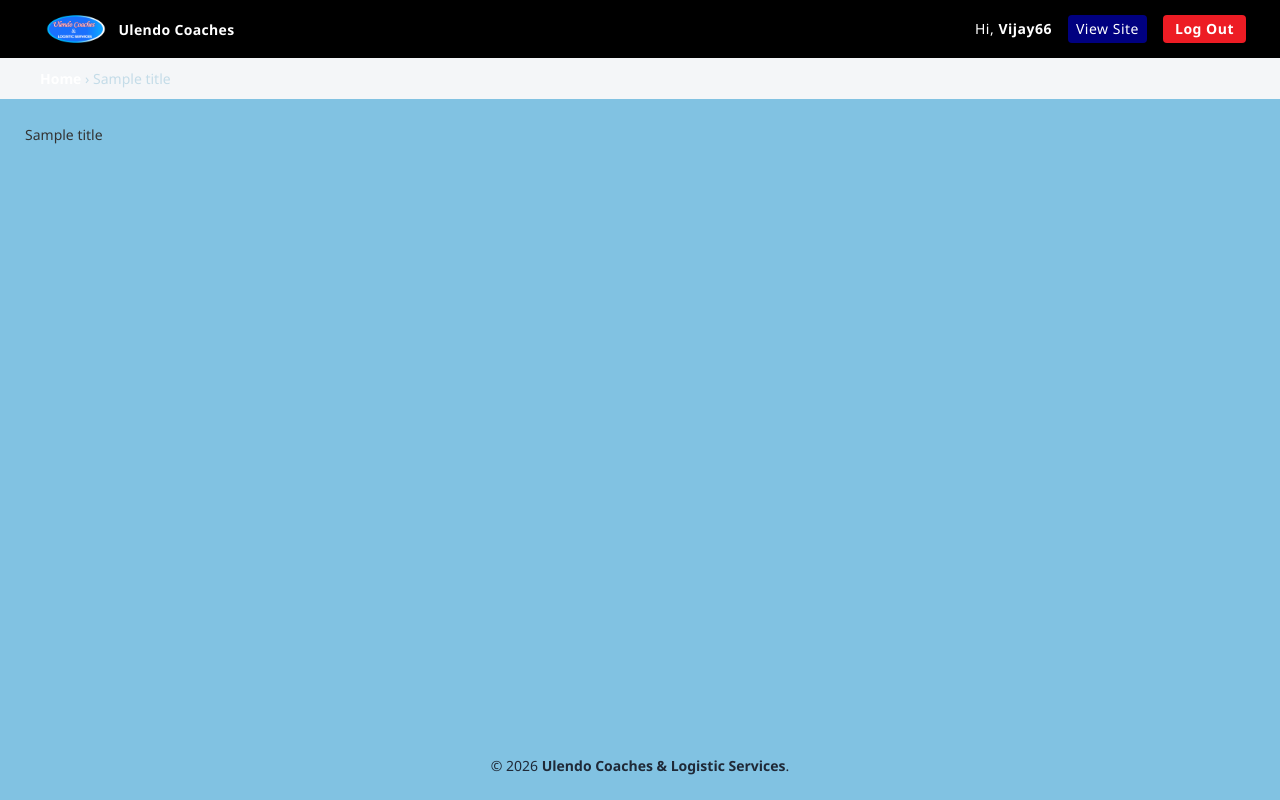
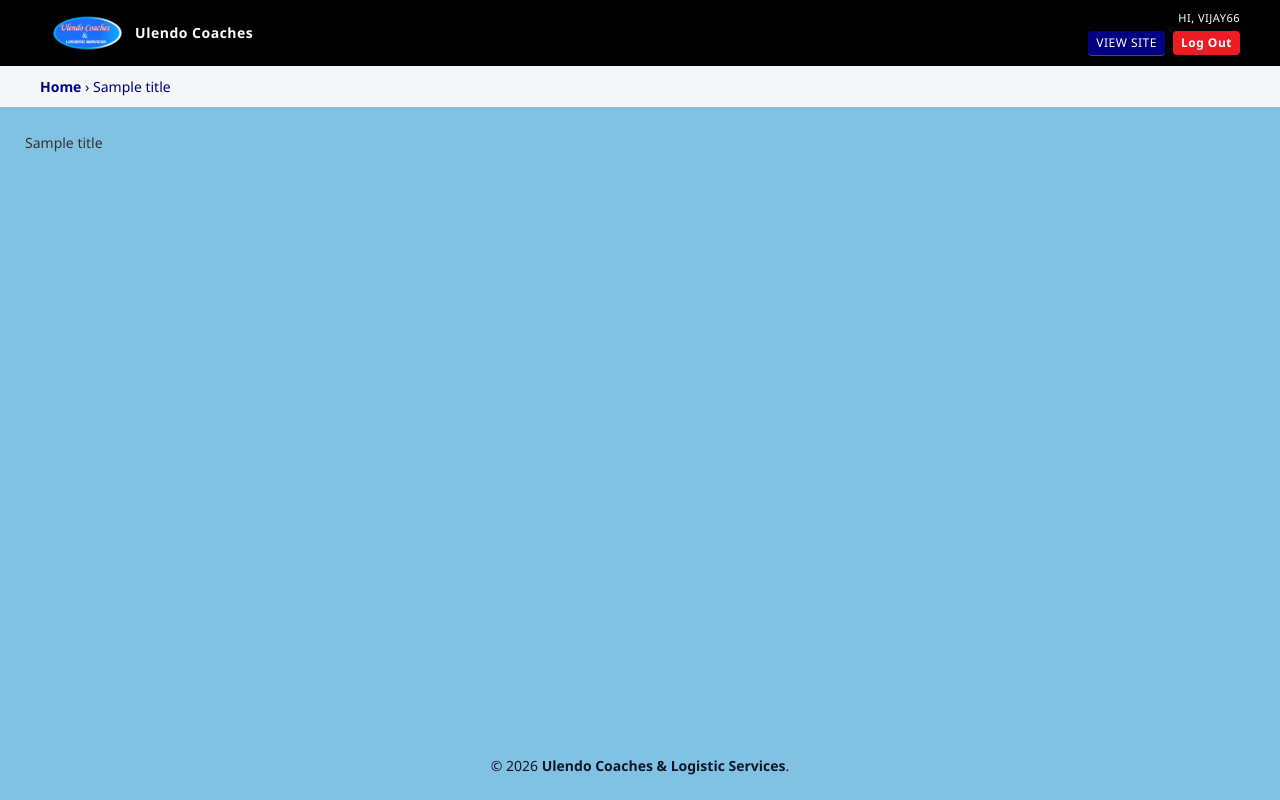
Before and after one commit to chiumiavijay/ulendo-coaches, a Django app: template website/templates/admin/index.html in a window 1280 px wide. Run offline with Django 5.2, Linux system fonts and the light colour scheme; a user stored in the database is signed in; tables that the repository leaves empty hold one stand-in row (values such as "Sample post"); the template is opened without the code that fills it: most values are stand-ins (such as "Sample title", 1, 10 or a date in 2020); some libraries are stand-ins or nearby versions.

Commit message:
Update base_site.html

```diff
--- a/website/templates/admin/base_site.html
+++ b/website/templates/admin/base_site.html
@@ -12,7 +12,7 @@
 <script src="https://cdn.tailwindcss.com"></script>
 
 <style>
-    /* --- 1. GLOBAL BACKGROUND (SKY BLUE EVERYWHERE) --- */
+    /* --- 1. GLOBAL BACKGROUND (SKY BLUE) --- */
     html, body, body.login {
         background: #81C2E2 !important;
         margin: 0;
@@ -25,7 +25,7 @@
         padding: 25px !important;
     }
 
-    /* --- 2. NAVBAR / HEADER (KEEP BLACK) --- */
+    /* --- 2. BLACK NAVBAR ONLY --- */
     #header, .login #header {
         background: #000000 !important;
         color: #ffffff !important;
@@ -34,14 +34,27 @@
         letter-spacing: 0.5px;
     }
 
-    /* --- 3. OTHER HEADERS → NAVY BLUE --- */
+    /* --- 3. NAVY BLUE HEADERS & ACCENTS --- */
     .module caption, .module h2, thead th, .module h3 {
-        background: dark !important;
+        background: #000080 !important; /* Navy Blue */
         color: #ffffff !important;
         text-transform: capitalize !important;
     }
 
+    .aligned label, .breadcrumbs a, .deletelink {
+        color: #000080 !important; /* Navy Blue Text */
+        font-weight: 600;
+        text-transform: capitalize !important;
+    }
+
     thead th a { color: #ffffff !important; }
+
+    .breadcrumbs {
+        background: #f4f6f8 !important;
+        color: #000080 !important;
+        border-bottom: 1px solid #ddd;
+        padding: 10px 15px;
+    }
 
     /* --- 4. WHITE MODULES (CARDS) --- */
     .module, #content-main, .aligned, #content-related {
@@ -51,43 +64,28 @@
         border: none !important;
         margin-bottom: 25px !important;
         padding: 15px !important;
-        transition: all 0.2s ease-in-out;
     }
 
-    .module:hover {
-        transform: translateY(-2px);
-        box-shadow: 0 10px 22px rgba(0,0,0,0.12);
-    }
-
-    /* --- 5. NAVY ACCENTS --- */
-    .aligned label, .breadcrumbs a, .deletelink {
-        color: dark !important;
-        font-weight: 600;
-        text-transform: capitalize !important;
-    }
-
-    .breadcrumbs {
-        background: #f4f6f8 !important;
-        color: dark !important;
-        border-bottom: 1px solid #ddd;
-        padding: 10px 15px;
-    }
-
-    /* --- 6. INPUTS --- */
+    /* --- 5. INPUTS & BUTTONS --- */
     input[type="text"], input[type="password"], input[type="number"],
     input[type="email"], select, textarea, .vTextField {
         border: 1px solid #ccc !important;
         padding: 10px !important;
-        transition: all 0.2s ease;
+        width: 100% !important;
+        box-sizing: border-box;
     }
 
-    input:focus, select:focus, textarea:focus {
-        border-color: dark !important;
-        outline: none !important;
-        box-shadow: 0 0 0 2px rgba(0,0,128,0.1);
+    input[type="submit"], .button, .default {
+        background: #000080 !important; /* Navy Blue */
+        color: white !important;
+        border: none !important;
+        padding: 9px 16px !important;
+        border-radius: 0px !important;
+        text-transform: capitalize !important;
+        cursor: pointer;
     }
 
-    /* --- 7. MOBILE FIXES --- */
+    /* --- 6. MOBILE FIXES --- */
     @media (max-width: 768px) {
         .aligned label {
             display: block !important;
@@ -96,146 +94,70 @@
             padding: 5px 0 !important;
         }
 
-        input, select, textarea {
-            width: 100% !important;
-            max-width: 100% !important;
-            box-sizing: border-box !important;
-        }
-
-        .form-row {
-            padding: 12px 15px !important;
-            border-bottom: 1px solid #eee !important;
-        }
-    }
-
-    /* --- 8. HEADER LAYOUT --- */
         #header {
             display: flex !important;
             justify-content: space-between !important;
-        align-items: center !important;
             padding: 12px 18px !important;
         }
-
-    #branding {
-        display: flex !important;
-        align-items: center !important;
-    }
-
-    #branding img { height: 34px; }
 
         #user-tools {
             display: flex !important;
             flex-direction: column !important;
             align-items: flex-end !important;
-        font-size: 0.75rem !important;
+            font-size: 0.7rem !important;
+        }
     }
 
-    /* --- 9. BUTTONS → NAVY --- */
-    input[type="submit"], .button, .default, #user-tools form button {
-        background: dark !important;
-        color: white !important;
-        border: none !important;
-        padding: 9px 16px !important;
-        border-radius: 0px !important;
-        text-transform: capitalize !important;
-        cursor: pointer;
-        transition: all 0.2s ease;
+    /* --- 7. SIDEBAR TOGGLE LOGIC --- */
+    #nav-sidebar {
+        position: fixed !important;
+        top: 0;
+        left: -260px; /* hidden by default */
+        width: 260px;
+        height: 100%;
+        background: #ffffff;
+        z-index: 1500 !important;
+        transition: left 0.3s ease;
+        box-shadow: 4px 0 10px rgba(0,0,0,0.2);
     }
 
-    input[type="submit"]:hover, .button:hover, .default:hover {
-        background: #000066 !important;
-        transform: translateY(-1px);
+    #nav-sidebar.open {
+        left: 0 !important;
     }
 
-    /* --- 10. LOGOUT BUTTON (RED) --- */
-    .logout-button, #user-tools form button[type="submit"] {
-        background: #ed1c24 !important;
+    #sidebar-overlay {
+        position: fixed;
+        top: 0; left: 0; width: 100%; height: 100%;
+        background: rgba(0,0,0,0.5);
+        visibility: hidden;
+        opacity: 0;
+        z-index: 1400;
+        transition: all 0.3s ease;
     }
 
-    .logout-button:hover {
-        background: #c4161c !important;
+    #sidebar-overlay.active {
+        visibility: visible;
+        opacity: 1;
     }
 
-    /* --- 11. LOGIN PAGE (CENTERED WHITE CARD) --- */
+    /* --- 8. LOGIN PAGE SPECIFIC --- */
     body.login {
         display: flex !important;
         justify-content: center !important;
         align-items: center !important;
-        min-height: 100vh;
     }
 
     body.login #container {
-        background: transparent !important;
+        background: #ffffff !important;
+        padding: 0 !important;
+        border-radius: 15px !important;
+        overflow: hidden;
+        width: 300px !important;
     }
 
-    body.login .module {
-        background: #ffffff !important;
-        padding: 30px !important;
-        border-radius: 10px !important;
-        box-shadow: 0 8px 25px rgba(0,0,0,0.15) !important;
-        width: 100%;
-        max-width: 350px;
-    }
-
-    body.login .form-row {
-        margin-bottom: 15px;
-    }
-
-
-/* Ensure the toggle button is visible and tappable */
-.nav-sidebar-toggler {
-    display: block !important;
-    background: transparent !important;
-    border: none !important;
-    padding: 10px !important;
-    cursor: pointer !important;
-    z-index: 1300 !important; /* Ensure it stays above the header */
-}
-
-/* Force the icon color to be visible on black background */
-.nav-sidebar-toggler .icon {
-    color: #ffffff !important;
-}
-
-
-
-
-/* --- SIDEBAR FIX --- */
-
-/* Default hidden state (mobile) */
-#nav-sidebar {
-    position: fixed !important;
-    top: 0;
-    left: -260px; /* hidden */
-    width: 260px;
-    height: 100%;
-    background: #ffffff;
-    z-index: 1200;
-    transition: left 0.3s ease;
-}
-
-/* When open */
-#nav-sidebar.open {
-    left: 0 !important;
-}
-
-/* Overlay background */
-#sidebar-overlay {
-    position: fixed;
-    top: 0;
-    left: 0;
-    width: 100%;
-    height: 100%;
-    background: rgba(0,0,0,0.4);
-    opacity: 0;
-    visibility: hidden;
-    z-index: 1100;
-    transition: all 0.3s ease;
-}
-
-#sidebar-overlay.active {
-    opacity: 1;
-    visibility: visible;
+    body.login .submit-row input {
+        background: #00c853 !important; /* Green Login Button */
+        border-radius: 30px !important;
     }
 </style>
 {% endblock %}
@@ -243,61 +165,56 @@
 {% block extrahead %}
 {{ block.super }}
 <script>
+    // Global function to ensure button can trigger it immediately
+    window.toggleSidebar = function (e) {
+        if (e) e.preventDefault();
+        const sidebar = document.getElementById("nav-sidebar");
+        const overlay = document.getElementById("sidebar-overlay");
+
+        if (sidebar) sidebar.classList.toggle("open");
+        if (overlay) overlay.classList.toggle("active");
+    };
+
     document.addEventListener("DOMContentLoaded", function () {
-        const sidebar = document.getElementById("nav-sidebar");
+        // Create overlay if missing
         let overlay = document.getElementById("sidebar-overlay");
-
         if (!overlay) {
             overlay = document.createElement("div");
             overlay.id = "sidebar-overlay";
             document.body.appendChild(overlay);
         }
-
-        window.toggleSidebar = function (e) {
-            if (e) e.preventDefault();
-            sidebar.classList.toggle("open");
-            overlay.classList.toggle("active");
-        };
-
         overlay.addEventListener("click", toggleSidebar);
     });
 </script>
 {% endblock %}
 
 {% block branding %}
-<div class="flex items-center px-4 space-x-3">
-    <button type="button" onmousedown="toggleSidebar(event)" class="lg:hidden text-white text-3xl focus:outline-none cursor-pointer pr-2" style="background:none; border:none;">
+<div class="flex items-center space-x-3">
+    <button type="button" onclick="toggleSidebar(event)" class="lg:hidden text-white text-3xl pr-2 focus:outline-none" style="background:none; border:none; cursor:pointer;">
         ☰
     </button>
-    <img src="{% static 'images/logo.png' %}" class="h-10 w-auto" alt="Ulendo Logo">
-    <h1 class="text-md font-bold tracking-wide">
-        <a href="{% url 'admin:index' %}" style="text-transform: capitalize !important;">Ulendo Coaches</a>
+    <img src="{% static 'images/logo.png' %}" class="h-10 w-auto" alt="Logo">
+    <h1 class="text-md font-bold text-white">
+        <a href="{% url 'admin:index' %}" style="color: white; text-decoration: none;">Ulendo Coaches</a>
     </h1>
 </div>
 {% endblock %}
+
 {% block usertools %}
-<div class="flex items-center space-x-4 text-xs md:text-sm px-4">
-    <span class="text-white whitespace-nowrap">Hi, <strong>{{ user.username }}</strong></span>
-
-    <!-- FIXED: was bg-gray-800 -->
-    <a href="{% url 'home' %}"
-       class="px-2 py-1 rounded transition text-white"
-       style="background:#000080; text-transform: capitalize !important;">
-        View Site
-    </a>
-
+<div id="user-tools">
+    <span class="text-white">Hi, <strong>{{ user.username }}</strong></span>
+    <div class="flex space-x-2 mt-1">
+        <a href="{% url 'home' %}" class="px-2 py-1 text-white text-xs" style="background:#000080; border-radius:4px;">View Site</a>
         <form action="{% url 'admin:logout' %}" method="post" class="inline">
             {% csrf_token %}
-        <button type="submit"
-            class="px-3 py-1 rounded text-white font-bold transition"
-            style="background:#ed1c24; text-transform: capitalize !important;">
-            Log out
-        </button>
+            <button type="submit" class="px-2 py-1 text-white text-xs font-bold" style="background:#ed1c24; border-radius:4px;">Log Out</button>
         </form>
     </div>
+</div>
 {% endblock %}
+
 {% block footer %}
-<div class="text-center py-6 text-sm text-gray-800" style="clear: both;">
+<div class="text-center py-6 text-sm text-gray-900">
     &copy; 2026 <strong>Ulendo Coaches & Logistic Services</strong>.
 </div>
 {% endblock %}
```
Lines whose indentation alone changed are shown as unchanged.
